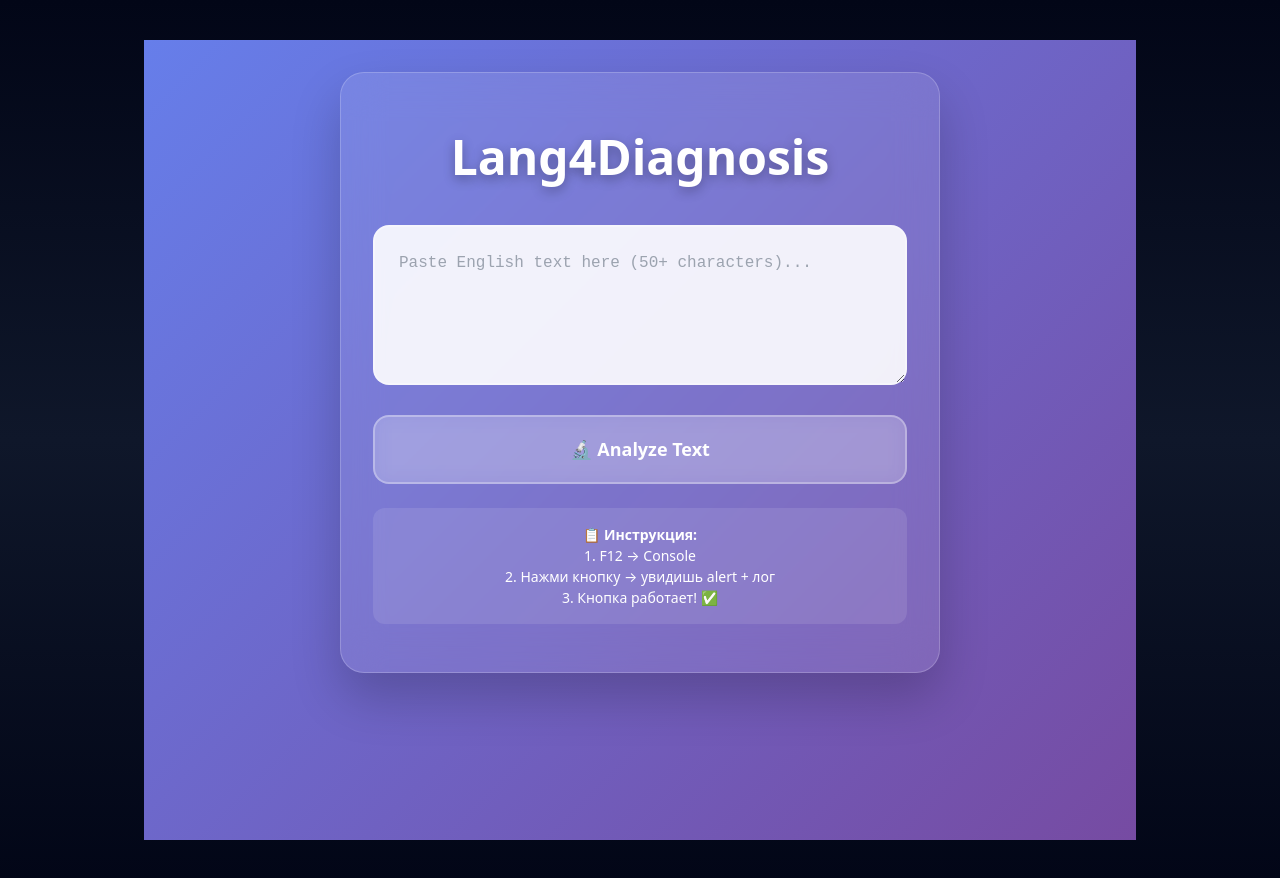
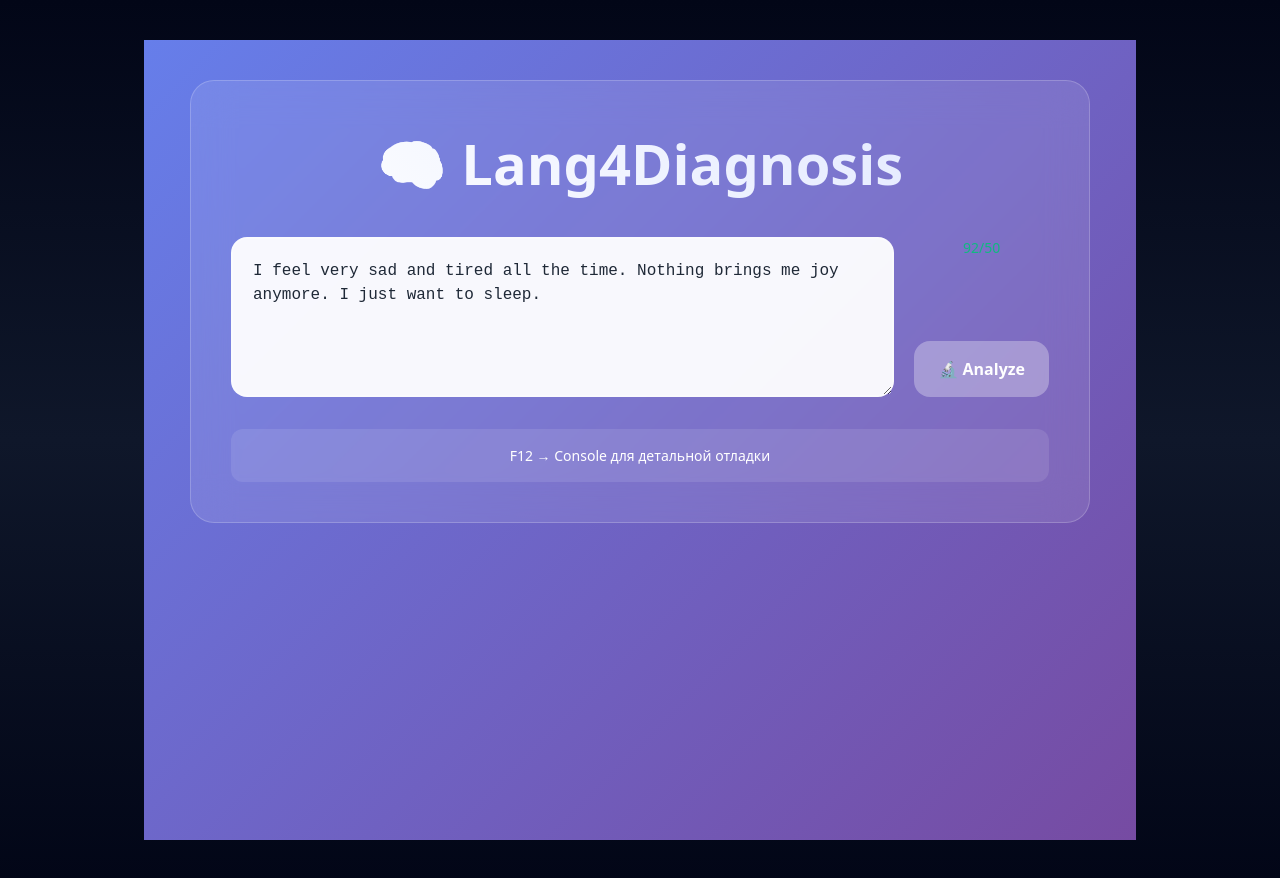
Before and after one commit to abvgdelya/ling4diagnosis_proj, a Next.js app: page / in a window 1280 px wide. Built offline with nearby package versions, Linux system fonts and the light colour scheme.

Commit message:
Update page.tsx

```diff
--- a/src/app/page.tsx
+++ b/src/app/page.tsx
@@ -1,100 +1,214 @@
-'use client';  // ← ДОБАВИТЬ НА 1-Ю СТРОКУ!
+'use client';
 import { useState } from 'react';
 
+export default function Home() {
+  const [text, setText] = useState('I feel very sad and tired all the time. Nothing brings me joy anymore. I just want to sleep.');
+  const [result, setResult] = useState(null);
+  const [loading, setLoading] = useState(false);
+  const [error, setError] = useState('');
 
-export default function Home() {
-  const handleClick = () => {
-    alert('✅ КНОПКА РАБОТАЕТ!');
-    console.log('Button clicked!');
+  const analyze = async () => {
+    // Очистка предыдущих результатов
+    setResult(null);
+    setError('');
+
+    // Проверка длины текста
+    if (text.length < 50) {
+      setError('❌ Текст слишком короткий! Нужно 50+ символов');
+      return;
+    }
+
+    setLoading(true);
+
+    try {
+      console.log('🚀 Отправляю текст длиной:', text.length);
+
+      const response = await fetch('/api/analyze', {
+        method: 'POST',
+        headers: {
+          'Content-Type': 'application/json',
+        },
+        body: JSON.stringify({ text })
+      });
+
+      console.log('📡 Статус ответа:', response.status);
+
+      const data = await response.json();
+      console.log('✅ Получил данные:', data);
+
+      // Если API вернул ошибку
+      if (response.status !== 200) {
+        setError(data.error || 'API Error');
+        return;
+      }
+
+      setResult(data);
+
+    } catch (err) {
+      console.error('❌ Ошибка:', err);
+      setError('Network error: ' + err.message);
+    } finally {
+      setLoading(false);
+    }
   };
 
   return (
-    <main style={{
+    <div style={{
       minHeight: '100vh',
-      padding: '2rem',
+      padding: 40,
       background: 'linear-gradient(135deg, #667eea 0%, #764ba2 100%)',
       color: 'white',
-      fontFamily: 'system-ui, -apple-system, sans-serif'
+      fontFamily: 'system-ui, sans-serif'
     }}>
       <div style={{
-        maxWidth: '600px',
+        maxWidth: 900,
         margin: '0 auto',
-        padding: '3rem 2rem',
+        padding: 40,
         background: 'rgba(255,255,255,0.1)',
         backdropFilter: 'blur(20px)',
-        borderRadius: '24px',
-        border: '1px solid rgba(255,255,255,0.2)',
-        boxShadow: '0 25px 50px rgba(0,0,0,0.2)'
+        borderRadius: 24,
+        border: '1px solid rgba(255,255,255,0.2)'
       }}>
         <h1 style={{
-          fontSize: '3rem',
-          fontWeight: '900',
+          fontSize: '3.5rem',
+          fontWeight: 900,
           textAlign: 'center',
-          marginBottom: '2rem',
-          textShadow: '0 4px 12px rgba(0,0,0,0.3)'
+          marginBottom: 32,
+          background: 'linear-gradient(45deg, white, #e0e7ff)',
+          WebkitBackgroundClip: 'text',
+          WebkitTextFillColor: 'transparent'
         }}>
-          Lang4Diagnosis
+          🧠 Lang4Diagnosis
         </h1>
 
+        <div style={{ display: 'flex', gap: 20, marginBottom: 20 }}>
           <textarea
+            value={text}
+            onChange={(e) => setText(e.target.value)}
+            placeholder="Paste English text here (50+ characters)..."
             style={{
-            width: '100%',
-            height: '160px',
-            padding: '1.5rem',
+              flex: 1,
+              minHeight: 160,
+              padding: 20,
               border: '2px solid rgba(255,255,255,0.3)',
-            borderRadius: '16px',
-            fontSize: '16px',
-            background: 'rgba(255,255,255,0.9)',
+              borderRadius: 16,
+              fontSize: 16,
+              background: 'rgba(255,255,255,0.95)',
               color: '#1f2937',
               resize: 'vertical',
-            fontFamily: 'monospace'
+              fontFamily: 'monospace',
+              lineHeight: 1.5
             }}
-          placeholder="Paste English text here (50+ characters)..."
-          onChange={(e) => console.log('Typing:', e.target.value.length)}
           />
-
+          <div style={{
+            minWidth: 120,
+            display: 'flex',
+            flexDirection: 'column',
+            justifyContent: 'space-between'
+          }}>
+            <div style={{ textAlign: 'center', fontSize: 14, color: text.length >= 50 ? '#10b981' : '#f59e0b' }}>
+              {text.length}/50
+            </div>
             <button
-          onClick={handleClick}
+              onClick={analyze}
+              disabled={loading || text.length < 50}
               style={{
-            width: '100%',
-            marginTop: '1.5rem',
-            padding: '1.2rem',
-            background: 'rgba(255,255,255,0.2)',
+                padding: '16px 24px',
+                background: loading || text.length < 50 ? '#6b7280' : 'rgba(255,255,255,0.3)',
                 color: 'white',
-            border: '2px solid rgba(255,255,255,0.3)',
-            borderRadius: '16px',
-            fontSize: '18px',
-            fontWeight: '700',
-            cursor: 'pointer',
-            backdropFilter: 'blur(10px)',
-            transition: 'all 0.3s ease'
-          }}
-          onMouseOver={(e) => {
-            e.currentTarget.style.background = 'rgba(255,255,255,0.3)';
-            e.currentTarget.style.transform = 'translateY(-2px)';
-          }}
-          onMouseOut={(e) => {
-            e.currentTarget.style.background = 'rgba(255,255,255,0.2)';
-            e.currentTarget.style.transform = 'translateY(0)';
+                border: 'none',
+                borderRadius: 16,
+                fontSize: 16,
+                fontWeight: 700,
+                cursor: loading || text.length < 50 ? 'not-allowed' : 'pointer',
+                transition: 'all 0.2s'
               }}
             >
-          🔬 Analyze Text
+              {loading ? '🔄 Analyzing...' : '🔬 Analyze'}
             </button>
+          </div>
+        </div>
+
+        {/* ОШИБКИ */}
+        {error && (
+          <div style={{
+            padding: 16,
+            background: 'rgba(239,68,68,0.2)',
+            border: '1px solid #ef4444',
+            borderRadius: 12,
+            marginBottom: 20,
+            color: '#fecaca'
+          }}>
+            <strong>❌ Error:</strong> {error}
+          </div>
+        )}
+
+        {/* РЕЗУЛЬТАТ */}
+        {result && (
+          <div style={{
+            padding: 32,
+            background: 'rgba(34,197,94,0.2)',
+            border: '2px solid #10b981',
+            borderRadius: 20
+          }}>
+            <h2 style={{
+              fontSize: '2rem',
+              marginBottom: 24,
+              textAlign: 'center'
+            }}>
+              📊 Analysis Results
+            </h2>
+
+            <div style={{
+              display: 'grid',
+              gridTemplateColumns: '1fr 1fr',
+              gap: 24,
+              marginBottom: 24
+            }}>
+              <div style={{
+                padding: 24,
+                background: 'rgba(255,255,255,0.2)',
+                borderRadius: 16,
+                textAlign: 'center'
+              }}>
+                <div style={{ fontSize: '3rem', fontWeight: 900, color: '#10b981' }}>
+                  {result.score}%
+                </div>
+                <div style={{ fontSize: '1.2rem', opacity: 0.9 }}>
+                  {result.severity} Risk
+                </div>
+              </div>
+              <div style={{
+                padding: 24,
+                background: 'rgba(255,255,255,0.2)',
+                borderRadius: 16
+              }}>
+                <div style={{ fontSize: '1.1rem', fontWeight: 600, marginBottom: 8 }}>
+                  Evaluation:
+                </div>
+                <div style={{ fontSize: '1.3rem', color: '#10b981' }}>
+                  {result.evaluation}
+                </div>
+              </div>
+            </div>
+
+            <div style={{ fontSize: '0.9rem', opacity: 0.8 }}>
+              <strong>Debug info:</strong> {JSON.stringify(result, null, 2)}
+            </div>
+          </div>
+        )}
 
         <div style={{
           textAlign: 'center',
-          marginTop: '1.5rem',
-          padding: '1rem',
+          marginTop: 32,
+          padding: 16,
           background: 'rgba(255,255,255,0.1)',
-          borderRadius: '12px',
-          fontSize: '14px'
+          borderRadius: 12,
+          fontSize: 14
         }}>
-          <strong>📋 Инструкция:</strong><br/>
-          1. F12 → Console<br/>
-          2. Нажми кнопку → увидишь alert + лог<br/>
-          3. Кнопка работает! ✅
+          F12 → Console для детальной отладки
         </div>
       </div>
-    </main>
+    </div>
   );
 }
```
Lines whose indentation alone changed are shown as unchanged.
